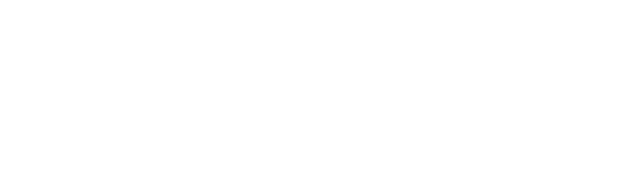
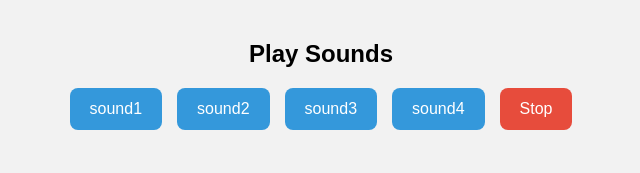
Before and after one commit to acciojob/Soundbar-Siddhi2611, a website: page main.html in a window 1280 px wide. Shown: the whole page, without its empty margins (319-959 px from the left). Drawn offline with Linux system fonts and the light colour scheme.

Commit message:
created a submission

```diff
--- a/main.html
+++ b/main.html
@@ -1,16 +1,15 @@
 <!DOCTYPE html>
+<html lang="en">
+<head>
+  <meta charset="UTF-8">
+  <meta name="viewport" content="width=device-width, initial-scale=1.0">
+  <title>Sound Buttons App</title>
+  <link rel="stylesheet" href="styles.css">
+</head>
+<body>
+  <h2>Play Sounds</h2>
+  <section id="buttons"></section>
 
-<html>
-
-<head>
-	<link rel="stylesheet" href="styles.css">
-</head>
-
-<body>
-	<!-- the entire body must be written by student -->
-    <script type="text/javascript" src="./script.js">
-</script>
-
+  <script src="script.js"></script>
 </body>
-
 </html>
--- a/script.js
+++ b/script.js
@@ -1 +1,42 @@
 //your JS code here. If required.
+// List of sounds (files should exist in ./sounds/ folder)
+const sounds = ["sound1", "sound2", "sound3", "sound4"];
+
+// Container for buttons
+const buttons = document.getElementById("buttons");
+
+// Keep track of currently playing audio
+let currentAudio = null;
+
+// Create buttons for each sound
+sounds.forEach((sound) => {
+  const btn = document.createElement("button");
+  btn.classList.add("btn");
+  btn.innerText = sound;
+
+  btn.addEventListener("click", () => {
+    if (currentAudio) {
+      currentAudio.pause();
+      currentAudio.currentTime = 0;
+    }
+    currentAudio = new Audio(`sounds/${sound}.mp3`);
+    currentAudio.play();
+  });
+
+  buttons.appendChild(btn);
+});
+
+// Stop button
+const stopBtn = document.createElement("button");
+stopBtn.classList.add("stop");
+stopBtn.innerText = "Stop";
+
+stopBtn.addEventListener("click", () => {
+  if (currentAudio) {
+    currentAudio.pause();
+    currentAudio.currentTime = 0;
+    currentAudio = null;
+  }
+});
+
+buttons.appendChild(stopBtn);
--- a/styles.css
+++ b/styles.css
@@ -1 +1,42 @@
 /*  your css code here. If applicable */
+body {
+  font-family: Arial, sans-serif;
+  text-align: center;
+  margin: 40px;
+  background: #f2f2f2;
+}
+
+#buttons {
+  display: flex;
+  flex-wrap: wrap;
+  justify-content: center;
+  gap: 15px;
+  margin-top: 20px;
+}
+
+.btn, .stop {
+  padding: 12px 20px;
+  border: none;
+  border-radius: 8px;
+  font-size: 16px;
+  cursor: pointer;
+  transition: background 0.2s;
+}
+
+.btn {
+  background-color: #3498db;
+  color: white;
+}
+
+.btn:hover {
+  background-color: #2980b9;
+}
+
+.stop {
+  background-color: #e74c3c;
+  color: white;
+}
+
+.stop:hover {
+  background-color: #c0392b;
+}
```
